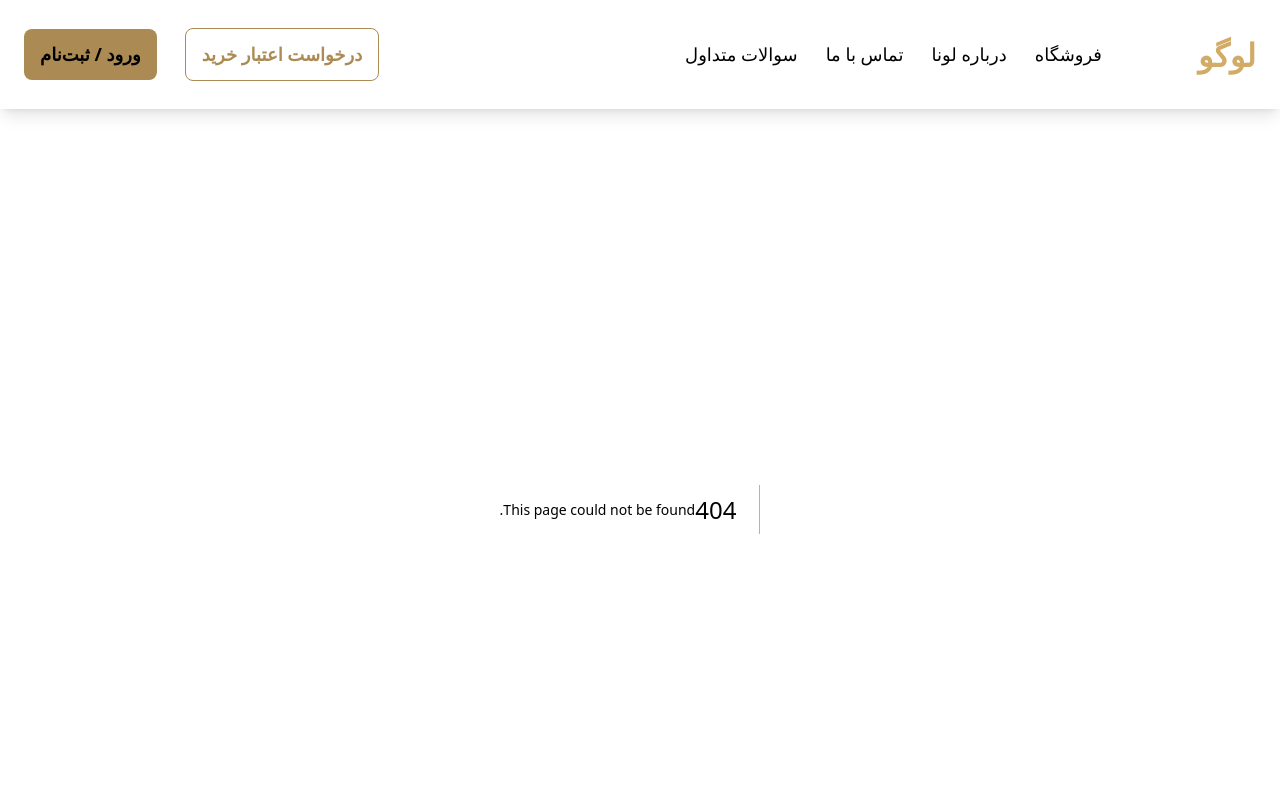
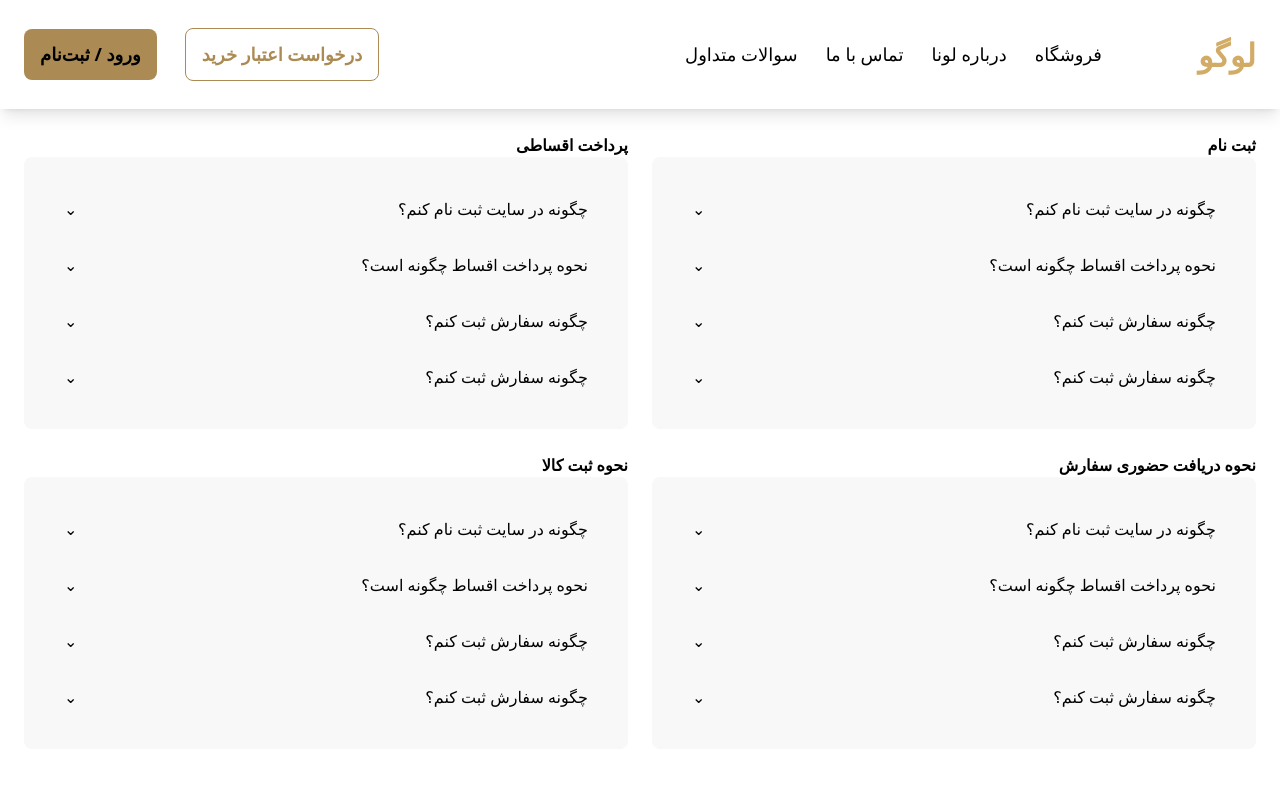
Before and after one commit to Spark-Code-Team/loana-gold, a Next.js app: page /FAQ in a window 1280 px wide. Before the commit this address had no page. Shown: the top 800 px of the page. Built offline with nearby package versions, Linux system fonts and the light colour scheme.

Commit message:
FAQ has been done

```diff
--- /dev/null
+++ b/src/app/FAQ/page.js
@@ -0,0 +1,8 @@
+import FaqPage from "@/components/templates/FaqPage";
+
+const FAQ = () => {
+    return(
+       <FaqPage/>
+    )
+}
+export default FAQ;
--- /dev/null
+++ b/src/components/elements/FAQItem.js
@@ -0,0 +1,28 @@
+"use client";
+import { useState } from "react";
+
+const FAQItem = ({ question, answer }) => {
+    const [isOpen, setIsOpen] = useState(false);
+
+    return (
+        <div className="p-4">
+
+            <button
+                className="flex justify-between items-center w-full text-base "
+                onClick={() => setIsOpen(!isOpen)}
+            >
+                {question}
+                <span className={`transform transition ${isOpen ? "rotate-180" : ""}`}>⌄</span>
+            </button>
+            <div
+                className={`overflow-hidden transition-all duration-300 ${
+                    isOpen ? "max-h-40 p-4 bg-[#FBFBFB]" : "max-h-0"
+                }`}
+            >
+                {isOpen && <p className="mt-2 text-gray-600">{answer}</p>}
+            </div>
+        </div>
+    );
+};
+
+export default FAQItem;
--- /dev/null
+++ b/src/components/elements/FAQList.js
@@ -0,0 +1,22 @@
+import FAQItem from "./FAQItem";
+
+const FAQList = ({ faqs }) =>
+    { return (
+
+    <div className="
+    max-w-2xl
+    bg-[#F8F8F8]
+    rounded-lg
+    p-6">
+    {faqs.map((faq, index) =>
+    ( <FAQItem key={index} question={faq.question} answer={faq.answer} />
+
+     )
+    )
+    }
+    </div>
+
+);
+
+};
+    export default FAQList;
--- /dev/null
+++ b/src/components/templates/FaqPage.js
@@ -0,0 +1,40 @@
+import FAQList from "../elements/FAQList";
+
+const FaqPage = () => {
+
+const faqs = [
+    { question: "چگونه در سایت ثبت نام کنم؟", answer: "برای ثبت نام، به صفحه ثبت نام مراجعه کنید و اطلاعات خود را وارد نمایید." },
+    { question: "نحوه پرداخت اقساط چگونه است؟", answer: "پرداخت اقساط از طریق درگاه پرداخت سایت انجام می‌شود." },
+    { question: "چگونه سفارش ثبت کنم؟", answer: "برای ثبت سفارش، محصول مورد نظر را به سبد خرید اضافه کرده و ادامه دهید." },
+    { question: "چگونه سفارش ثبت کنم؟", answer: "برای ثبت سفارش، محصول مورد نظر را به سبد خرید اضافه کرده و ادامه دهید." },
+ ];
+
+    return (
+
+    <div className="p-6 grid grid-cols-2 gap-6 " >
+
+    <div>
+        <p2 className="font-bold text-base"> ثبت نام </p2>
+        <FAQList faqs={faqs} />
+    </div>
+
+    <div>
+        <p2 className="font-bold text-base">  پرداخت اقساطی </p2>
+        <FAQList faqs={faqs} />
+    </div>
+
+    <div>
+        <p2 className="font-bold text-base"> نحوه دریافت حضوری سفارش </p2>
+        <FAQList faqs={faqs} />
+    </div>
+
+    <div>
+        <p2 className="font-bold text-base"> نحوه ثبت کالا </p2>
+        <FAQList faqs={faqs} />
+    </div>
+
+    </div>
+     );
+    };
+
+    export default FaqPage;
```
